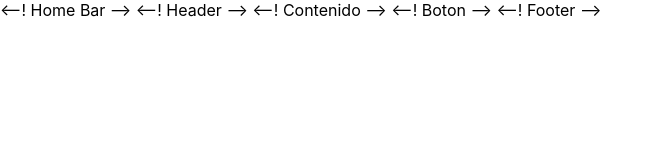
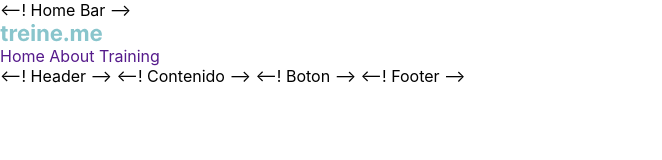
Before and after one commit to DElMArMAr/Examen-1, a website: page index.html in a window 1280 px wide. Shown: the whole page, without its empty margins (0-662 px from the left). Drawn offline with Linux system fonts and the light colour scheme.

Commit message:
add Home Menu Contenido

```diff
--- a/index.html
+++ b/index.html
@@ -13,7 +13,15 @@
 
     <body>
         <--! Home Bar -->
+        <div class="HomeMenu">
+          <img src="./public/assets/svg/Logo1.svg" alt="Logo">
+             <nav class="Menu">
+                <a href="">Home</a>
+                <a href="">About</a>
+                <a href="">Training</a>
+             </nav>
 
+        </div>
         <--! Header  -->
 
         <--! Contenido -->
```
